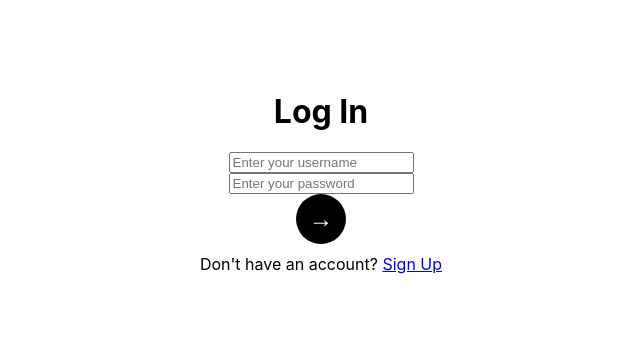
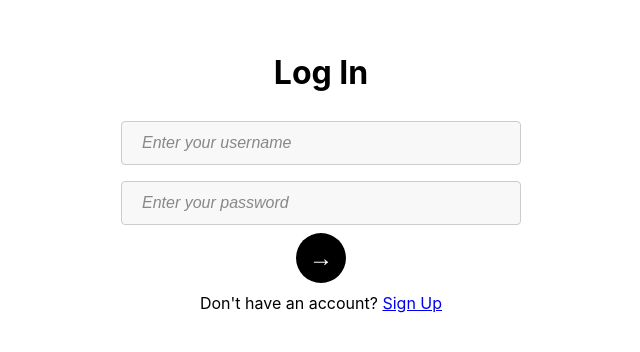
Before and after one commit to nickofca/vision_tag, a React (Create React App) app in the folder mobile/camera-game-app/: page / in a window 1280 px wide. Shown: the part 220-572 px from the top of the page, without its empty margins (319-959 px from the left). Built offline with nearby package versions, Linux system fonts and the light colour scheme; no server answers.

Commit message:
Enhanced text field styling

```diff
--- a/mobile/camera-game-app/src/App.css
+++ b/mobile/camera-game-app/src/App.css
@@ -21,3 +21,66 @@
   padding: 10px; /* Optional: Padding inside the element */
   border-radius: 5px; /* Optional: Rounded corners */
 }
+
+/* Input Field Styling */
+input[type="text"],
+input[type="email"],
+input[type="password"],
+textarea {
+  display: block; /* Ensures the margin auto centers the input */
+  width: 80%; /* Adjust the width as needed */
+  max-width: 400px; /* Maximum width for larger screens */
+  padding: 12px 20px;
+  margin: 8px 0;
+  box-sizing: border-box;
+  border: 1px solid #ccc;
+  border-radius: 4px;
+  font-size: 16px;
+  background-color: #f8f8f8;
+  transition: border-color 0.3s ease, background-color 0.3s ease;
+}
+
+/* Input Focus State */
+input[type="text"]:focus,
+input[type="email"]:focus,
+input[type="password"]:focus,
+textarea:focus {
+  border-color: #66afe9;
+  background-color: #fff;
+  outline: none;
+}
+
+/* Placeholder Styling */
+input[type="text"]::placeholder,
+input[type="email"]::placeholder,
+input[type="password"]::placeholder,
+textarea::placeholder {
+  color: #888;
+  font-style: italic;
+}
+
+/* Disabled Input Styling */
+input[type="text"]:disabled,
+input[type="email"]:disabled,
+input[type="password"]:disabled,
+textarea:disabled {
+  background-color: #e9ecef;
+  cursor: not-allowed;
+}
+
+/* Error State Styling */
+input[type="text"].error,
+input[type="email"].error,
+input[type="password"].error,
+textarea.error {
+  border-color: #e74c3c;
+  background-color: #fbe9e7;
+}
+
+input[type="text"].error:focus,
+input[type="email"].error:focus,
+input[type="password"].error:focus,
+textarea.error:focus {
+  border-color: #e74c3c;
+  background-color: #fff5f3;
+}
```
